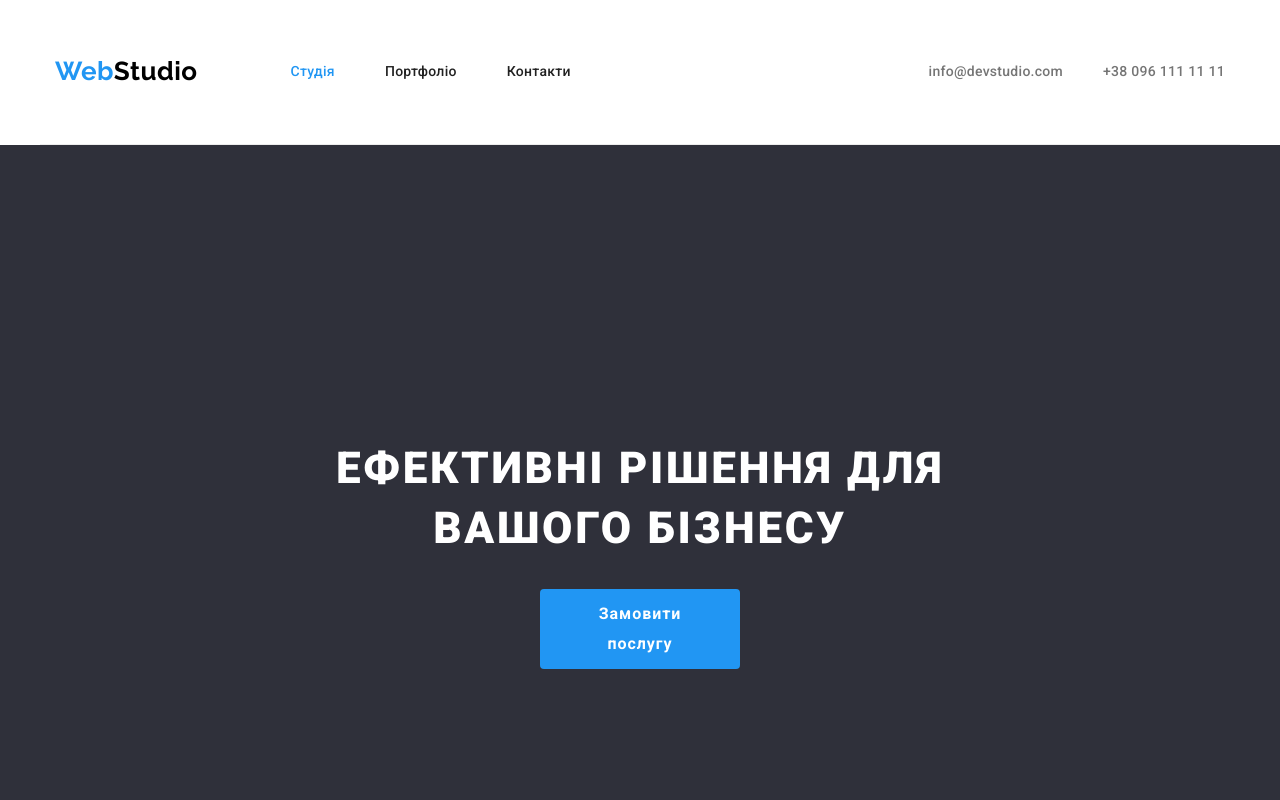
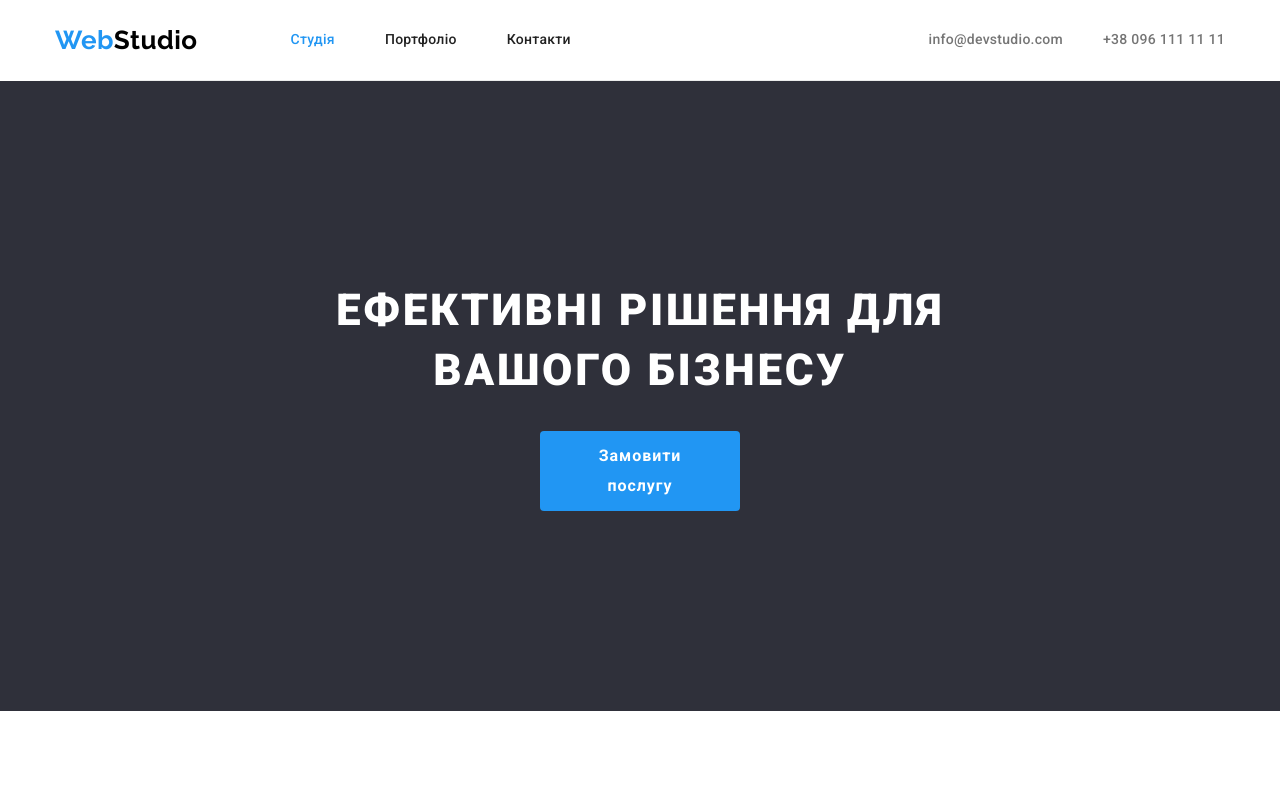
Before and after one commit to andea13/goit-markup-hw-03, a plain HTML site: page index.html in a window 1280 px wide. Shown: the top 800 px of the page. Drawn offline with nearby package versions, Linux system fonts and the light colour scheme.

Commit message:
edited after mentor's check

```diff
--- a/css/styles.css
+++ b/css/styles.css
@@ -80,8 +80,6 @@ button {
 }
 
 .logo-header {
-  padding-top: 24px;
-  padding-bottom: 25px;
   color: var(--logo-color);
   font-family: "Raleway", sans-serif;
   font-weight: 700;
@@ -104,8 +102,6 @@ button {
 .site-nav {
   display: flex;
   margin-left: 93px;
-  padding-top: 32px;
-  padding-bottom: 32px;
 }
 
 .site-nav.item {
@@ -132,8 +128,6 @@ margin-left: 50px;
 
 .site-nav .link {
   display: block;
-  padding-top: 32px;
-  padding-bottom: 32px;
   color: var(--section-title-color);
   font-weight: 500;
   font-size: 14px;
@@ -153,8 +147,6 @@ margin-left: 50px;
 .contacts {
   display: flex;
   align-items: center;
-  padding-top: 32px;
-  padding-bottom: 32px;
   margin-left: auto;
 }
 
@@ -202,8 +194,6 @@ margin-left: 50px;
 
 .hero-title {
   display: block;
-  padding-top: 200px;
-  padding-right: auto;
   margin-top: 0;
   margin-right: auto;
   margin-bottom: 30px;
@@ -225,7 +215,8 @@ margin-left: 50px;
 
 /* секція 1 */
 .section.hero {
-  padding-bottom: 0;
+  padding-top: 200px;
+  padding-bottom: 200px;
 }
 
 .section-title {
@@ -263,7 +254,6 @@ margin-left: 50px;
   padding: 10px 24px;
   margin-top: 0;
   margin-right: auto;
-  margin-bottom: 200px;
   margin-left: auto;
   max-width: 200px;
   color: var(--primary-button-color);
@@ -340,6 +330,8 @@ margin-left: 50px;
 
 .card {
   display: block;
+  margin-top: 30px;
+  margin-bottom: 30px;
   background-color: var(--primary-button-color);
   text-align: center;
 }
@@ -356,7 +348,6 @@ margin-left: 50px;
 }
 
 .our-team {
-  max-width: 1200px;
   margin-left: auto;
   margin-right: auto;
   padding-right: 15px;
@@ -388,8 +379,6 @@ margin-left: 50px;
 
 .logo-footer {
   display: block;
-  padding-top: 60px;
-  padding-bottom: 28px;
   color: var(--primary-button-color);
   font-family: "Raleway", sans-serif;
   font-weight: 700;
```
